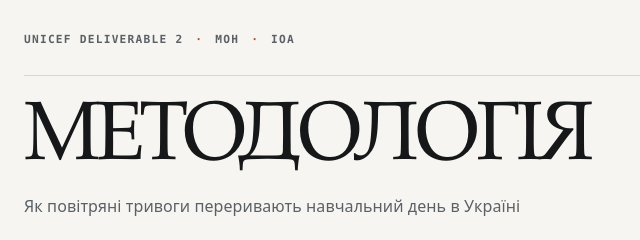
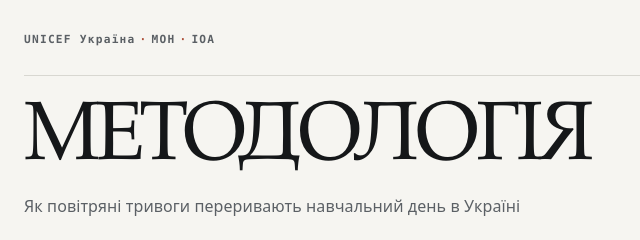
Before and after one commit to iachesis/edu-loss-air-alarms, a plain HTML site: page methodology.html in a window 1280 px wide. Shown: the top 240 px of the page, 0-640 px from the left. Drawn offline with Linux system fonts and the light colour scheme.

Commit message:
Refine organization eyebrow links

```diff
--- a/methodology.html
+++ b/methodology.html
@@ -8,6 +8,15 @@
   <link rel="icon" href="data:,">
   <title>Methodology — How Air Alarms Disrupt the School Day in Ukraine</title>
   <link rel="stylesheet" href="./src/styles.css">
+  <style>
+    .organization-eyebrow { text-transform: none; }
+    .organization-eyebrow [data-org-lang] { display: none; }
+    .masthead-rail:has([data-lang="uk"][aria-pressed="true"]) .organization-eyebrow [data-org-lang="uk"],
+    .masthead-rail:has([data-lang="en"][aria-pressed="true"]) .organization-eyebrow [data-org-lang="en"] { display: inline; }
+    .organization-eyebrow a { color: inherit; text-decoration: none; }
+    .organization-eyebrow a:hover,
+    .organization-eyebrow a:focus-visible { color: var(--ink); text-decoration: underline; text-decoration-color: var(--signal); text-underline-offset: 3px; }
+  </style>
   <script src="./vendor/i18next.min.js"></script>
   <script type="module" src="./src/content-page.js"></script>
 </head>
@@ -16,11 +25,11 @@
   <header class="site-header content-site-header">
     <div class="header-inner">
       <div class="masthead-rail">
-        <p class="eyebrow">UNICEF DELIVERABLE 2 <span aria-hidden="true">·</span> МОН <span aria-hidden="true">·</span> ІОА</p>
+        <p class="eyebrow organization-eyebrow"><b data-org-lang="uk" style="font-weight:inherit"><a href="https://www.unicef.org/ukraine/" target="_blank" rel="noopener noreferrer">UNICEF Україна</a><span aria-hidden="true">·</span><a href="https://mon.gov.ua/" target="_blank" rel="noopener noreferrer">МОН</a><span aria-hidden="true">·</span><a href="https://iea.gov.ua/" target="_blank" rel="noopener noreferrer">ІОА</a></b><b data-org-lang="en" style="font-weight:inherit"><a href="https://www.unicef.org/ukraine/en" target="_blank" rel="noopener noreferrer">UNICEF Ukraine</a><span aria-hidden="true">·</span><a href="https://mon.gov.ua/en" target="_blank" rel="noopener noreferrer">MoES</a><span aria-hidden="true">·</span><a href="https://iea.gov.ua/en/" target="_blank" rel="noopener noreferrer">IEA</a></b></p>
         <div class="header-actions">
           <div class="language-switch" role="group" data-t-aria-label="language">
-            <button type="button" data-lang="uk">УКР</button>
-            <button type="button" data-lang="en">ENG</button>
+            <button type="button" data-lang="uk" aria-pressed="true">УКР</button>
+            <button type="button" data-lang="en" aria-pressed="false">ENG</button>
           </div>
         </div>
       </div>
```
